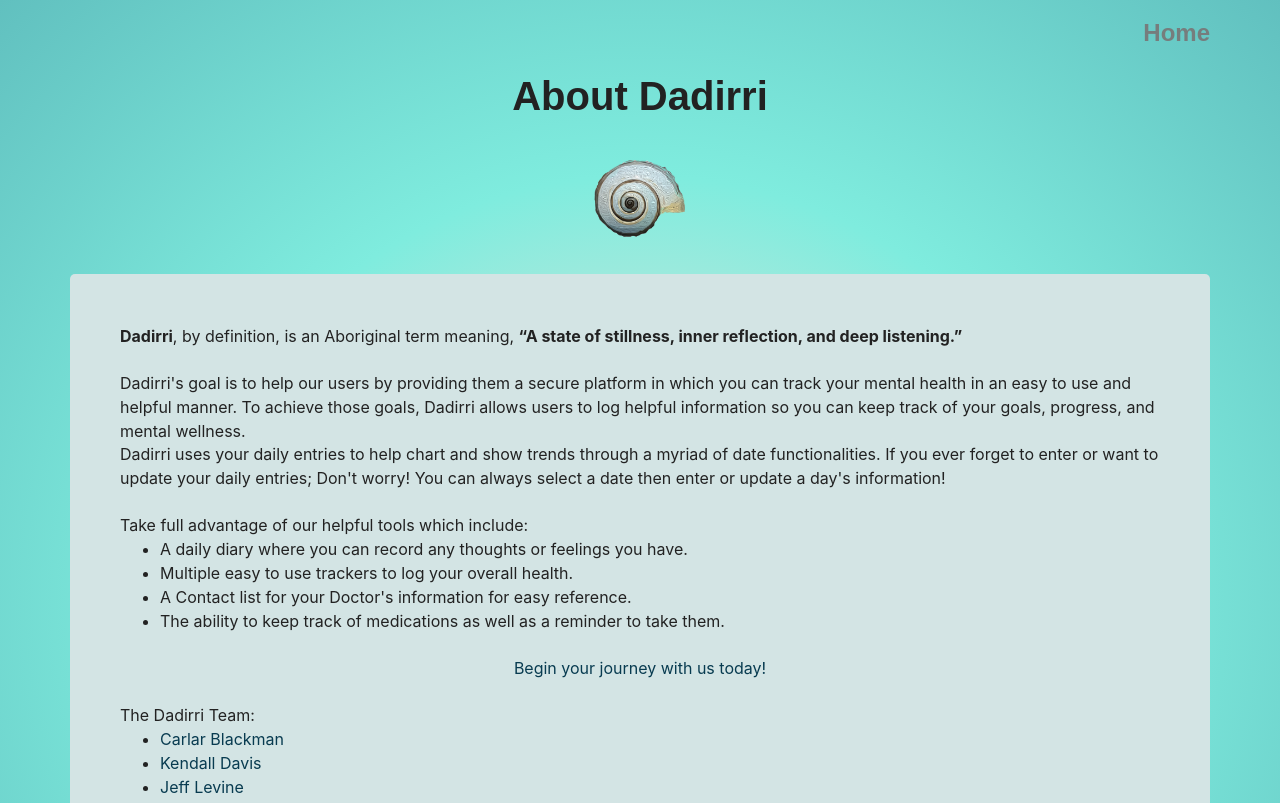
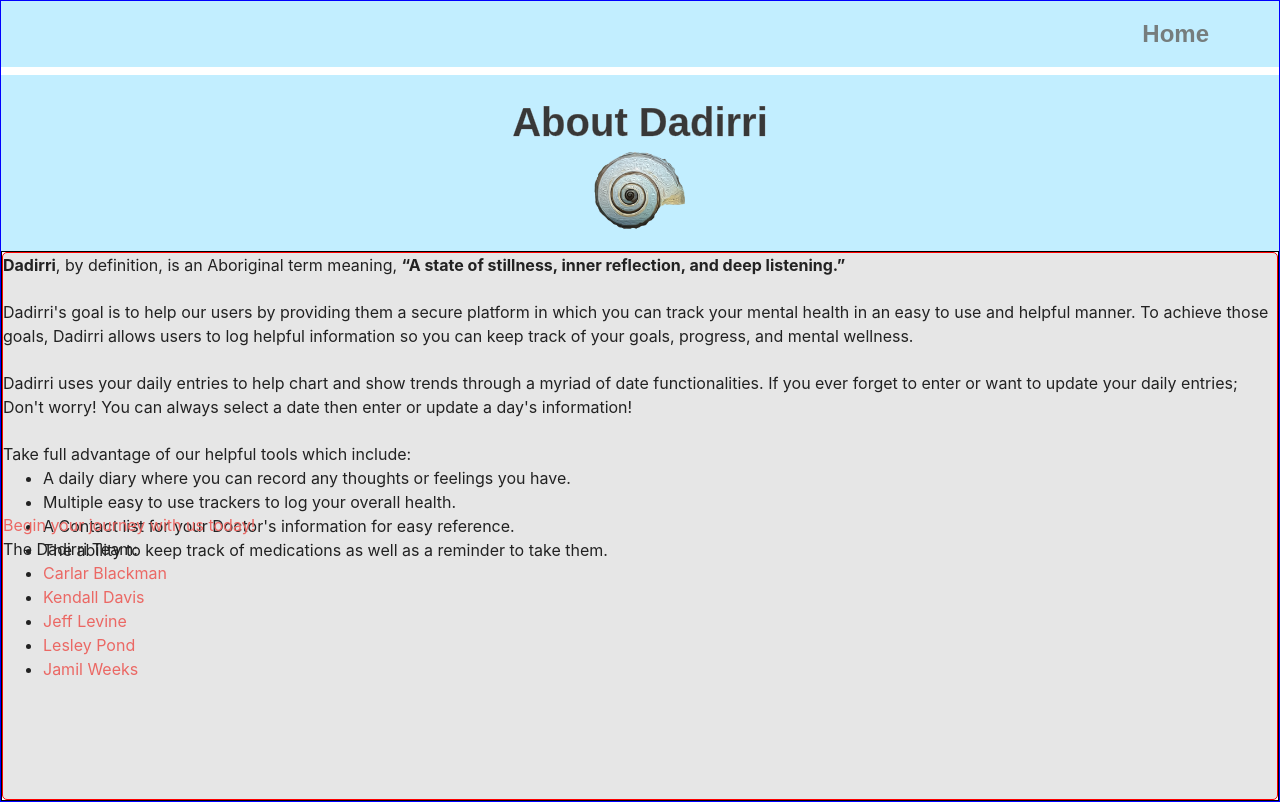
Before and after one commit to jlevine84/Dadirri2, a React (Create React App) app in the folder client/: page /about in a window 1280 px wide. Shown: the top 803 px of the page. Built offline with nearby package versions, Linux system fonts and the light colour scheme; no server answers; a web font is replaced by a local one.

Commit message:
App Linting & About Page styling

```diff
--- a/client/src/App.js
+++ b/client/src/App.js
@@ -3,14 +3,11 @@ import { Route, Switch } from 'react-router-dom';
 import Nav from "./components/Nav";
 import AUTH from './utils/AUTH';
 import LandingPage from './pages/Landing/LandingPage';
-import { throws } from 'assert';
 import Dashboard from './pages/Dashboard/Dashboard';
 import About from './pages/About/About';
-import { Redirect, Link } from 'react-router-dom';
 
 
 class App extends Component {
-
 
 		state = {
 			userEmail: null,
@@ -23,7 +20,6 @@ class App extends Component {
 			loginError: 'none'
     };
 
-
 	toggleModal1 = () => this.setState({
 		showLogin: !this.state.showLogin,
 		loginError: 'none'
@@ -35,7 +31,6 @@ class App extends Component {
 
 	componentDidMount(){
 		AUTH.getUser().then(response => {
-			console.log(response.data);
 			if (response.data.user) {
 				this.setState({
 					loggedIn: true,
@@ -45,10 +40,7 @@ class App extends Component {
 					name: response.data.user.name,
 					loginError: 'none'
 				});
-				console.log("logged in from previous login")
-				console.log(this.state.user._id)
 			} else {
-				console.log("no user")
 				this.setState({
 					loggedIn: false,
 					user: null
@@ -59,26 +51,20 @@ class App extends Component {
 
 	logout = (event) => {
     event.preventDefault();
-
 		AUTH.logout().then(response => {
-			console.log(response.data);
 			if (response.status === 200) {
 				this.setState({
 					loggedIn: false,
 					user: null,
 					redirectTo: "/"
 				});
-				console.log("logged out from button click")
 			}
 		});
 	}
 
 	login = (username, password) => {
-
 		AUTH.login(username, password).then(response => {
-      console.log(response);
       if (response.status === 200) {
-        // update the state
         this.setState({
           loggedIn: true,
 					user: response.data.user,
@@ -86,11 +72,9 @@ class App extends Component {
 					userEmail: username,
 					name: response.data.user.name
 				});
-				console.log("logged in")
-				console.log(response.data.user)
 			}
-
-    }).catch(error=>{
+    }).catch(err => {
+			console.log(err)
 			this.setState({
 				loginError: 'block'
 			})
@@ -104,7 +88,6 @@ class App extends Component {
 			name: name
     }).then(response => {
       if (!response.data.error) {
-        console.log(response.data);
         this.setState({
           loggedIn: true,
 					user: response.data,
@@ -112,15 +95,9 @@ class App extends Component {
 					userEmail: email,
 					name: response.data.name
 				});
-				console.log("signed up")
-				console.log(this.state.userEmail)
-      } else {
-        console.log('duplicate');
       }
-    });
-
+    }).catch(err => console.log(err));
 	}
-
 
 	render() {
 		return (
@@ -139,7 +116,6 @@ class App extends Component {
 				{/*No User logged in*/}
         { !this.state.loggedIn && (
 					<div>
-
 						<Switch>
 							<Route exact path="/" component={() =>
 							<LandingPage user={this.state.user} toggle1 = {this.toggleModal1} toggle2={this.toggleModal2} loginError={this.state.loginError}
@@ -148,14 +124,10 @@ class App extends Component {
 							<Route exact path="/about" component={() => <About user={this.state.user}/>} />
 						</Switch>
 					</div>
-
-
 				)}
 			</div>
 		)
 	}
 }
 
-
-
 export default App;
--- a/client/src/components/Calendar/calendar.css
+++ b/client/src/components/Calendar/calendar.css
@@ -21,7 +21,7 @@
   position: relative;
   width: 25%;
   background: #78E2D7;
-  color: #4d4d4d;
+  color: #8b8b8b;
   font-weight: bold;
   -webkit-text-stroke: .25px rgb(160, 160, 160);
   border: solid 1px rgb(196, 196, 196);
--- a/client/src/pages/About/About.js
+++ b/client/src/pages/About/About.js
@@ -1,25 +1,35 @@
 import React from 'react'
 import './about.css'
-import { Redirect, Link } from 'react-router-dom';
+import { Link } from 'react-router-dom';
 function About() {
   return (
-    <div className="body">
-      <h4><Link to="/" className="link">Home</Link></h4>
-      <h1>About Dadirri</h1>
-      <br></br>
-      <img src='./../../images/icon.png' className='icon  mx-auto d-block'></img>
-      <br></br>
-      <div className=" no-gutters">
-        <div className="container about-info">
+    <div className="about-body">
+
+      <nav className="about-nav">
+        <h4><Link to="/" className="link">Home</Link></h4>
+      </nav>
+
+      <div className="about-title-row">
+        <h1><strong>About Dadirri</strong></h1>
+        <img src='./../../images/icon.png' className='icon mx-auto d-block'/>
+      </div>
+
+      <div className="about-info-row">
+        <div className="about-info">
           <p>
             <strong>Dadirri</strong>, by definition, is an Aboriginal term meaning, <strong>“A state of stillness, inner reflection, and deep listening.”</strong>
-          </p><br></br>
+          </p>
+          <br/>
           <p>
             Dadirri's goal is to help our users by providing them a secure platform in which you can track your mental health in an easy to use and helpful manner. To achieve those goals, Dadirri allows users to log helpful information so you can keep track of your goals, progress, and mental wellness.
-          </p><br></br><br></br>
+          </p>
+          <br/>
+          <br/>
           <p>
             Dadirri uses your daily entries to help chart and show trends through a myriad of date functionalities. If you ever forget to enter or want to update your daily entries; Don't worry! You can always select a date then enter or update a day's information!
-          </p><br></br><br></br>
+          </p>
+          <br/>
+          <br/>
           <p>
             Take full advantage of our helpful tools which include:<br></br>
             <ul>
@@ -28,13 +38,14 @@ function About() {
               <li>A Contact list for your Doctor's information for easy reference.</li>
               <li>The ability to keep track of medications as well as a reminder to take them.</li>
             </ul>
-          </p><br></br><br></br>
+          </p>
+          <br/>
 
-          <br></br><br></br><br></br>
-          <p className="centered"><Link to='/'>Begin your journey with us today!</Link></p>
-          <br></br>
+          <br/>
+          <Link to='/'>Begin your journey with us today!</Link>
+          <br/>
           <p>
-            The Dadirri Team:<br></br>
+            The Dadirri Team:<br/>
             <ul>
               <li><a href="https://github.com/ralracish">Carlar Blackman</a></li>
               <li><a href="https://github.com/kendallsdavis">Kendall Davis</a></li>
@@ -42,7 +53,7 @@ function About() {
               <li><a href="https://github.com/LesleyPond">Lesley Pond</a></li>
               <li><a href="https://github.com/JamilW">Jamil Weeks</a></li>
             </ul>
-          </p><br></br>
+          </p>
         </div>
       </div>
     </div>
--- a/client/src/pages/About/about.css
+++ b/client/src/pages/About/about.css
@@ -1,47 +1,40 @@
-.body{
-  background-image: radial-gradient( #FAE3D9,rgb(127, 236, 222),#61C0BF);
+.about-body {
+  width: 100%;
   height: 100%;
-  width:100%;
+  border: 1px solid blue
 }
 
-.row.no-gutters2{
-  height: 600px;
+.about-nav {
+  background-color: rgb(194, 238, 255);
 }
 
-.about-title {
-  height: 40vh;
-  width: 100vw;
-  background-color: rgb(80, 158, 158);
+.about-title-row {
+  height: 22vh;
+  width: 100%;
+  background-color: rgb(194, 238, 255);
   text-align: center;
-  padding-top: 75px;
+  padding-top: 25px;
+  -webkit-text-stroke: .25px rgb(160, 160, 160);
+  color: rgb(56, 56, 56);
+  font-size: 40px;
+  font-weight: bold;
+  font-family: 'Poiret One', cursive;
+}
+
+.about-info-row {
+  height: 68.7vh;
+  border: 1px solid black;
 }
 
 .about-info {
-  padding:50px;
-  height:600px;
+  border: 1px solid red;
   border-radius: 5px;
-  background-color: rgb(211, 228, 228);
-  overflow:hidden;
+  background-color: rgb(230, 230, 230);
+  height: 100%;
 }
-h4{
-  text-align:right
-}
-h1{
-  text-align:center
-}
+
 .icon{
   height:100px;
+  position: relative;
+  bottom: 10px;
 }
-a{
-  color: rgb(8, 59, 80)
-}
-a:hover{
-   color: #b6629d
-}
-.centered{
-  text-align:center;
-}
-
-.p{
-  height: 50px;
-}
--- a/client/src/pages/Landing/LandingPage.css
+++ b/client/src/pages/Landing/LandingPage.css
@@ -40,6 +40,8 @@
     color: #767D7D;
     text-align:center;
     margin:40px;
+    border: solid 1px rgb(185, 185, 185);
+    box-shadow: 2px 2px 2px black;
  }
  .buttonDiv{
      text-align:center;
```
Also changed, not shown: client/src/pages/Landing/LandingPage.js (+5 -5 lines). Lines whose indentation alone changed are shown as unchanged.
